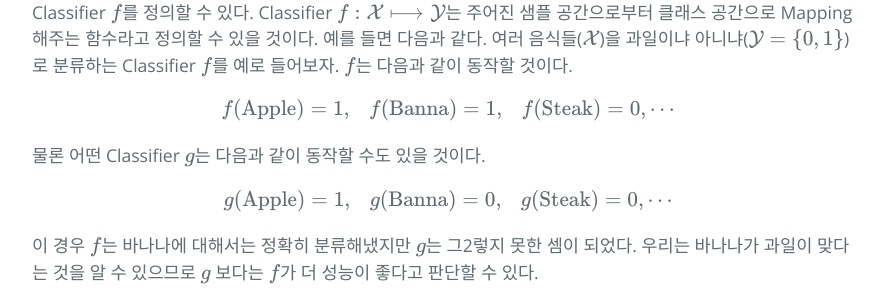
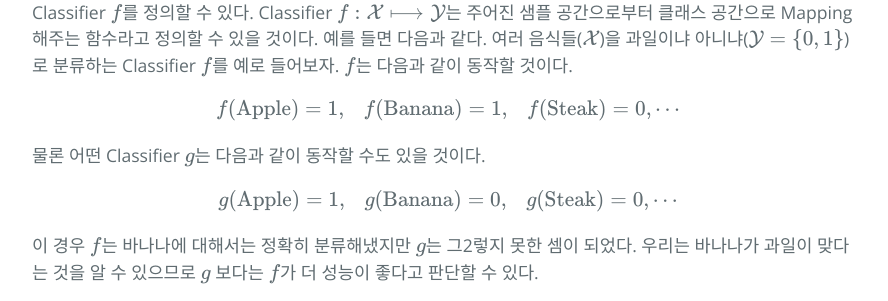
Before and after one commit to hcnoh/hcnoh.github.io, a Jekyll site: the page built from _posts/2019-04-25-logistic-regression-and-naive-bayes.md, in a window 1280 px wide and 900 px high, scrolled down 549 px. Shown: the part 161-462 px from the top of the window, without its empty margins (192-1080 px from the left). Built offline with Jekyll 4.4.1, drawn with Linux system fonts in a browser that asks for light colours; formulas are drawn with MathJax 3; comment, search, counter and statistics services are not loaded.

Commit message:
Update 2019-04-25-logistic-regression-and-naive-bayes.md

```diff
--- a/_posts/2019-04-25-logistic-regression-and-naive-bayes.md
+++ b/_posts/2019-04-25-logistic-regression-and-naive-bayes.md
@@ -18,13 +18,13 @@ permalink: /2019-04-25-logistic-regression-and-naive-bayes
 일반적으로 Classification 문제는 샘플 공간 $$\mathcal{X}$$ 상에 있는 샘플 $$\mathbf{x}_1, \mathbf{x}_2, \cdots \in \mathcal{X}$$ 각각에 대해서 이 샘플은 어떤 클래스 $$y \in \mathcal{Y}$$로 분류할 것인가에 관한 문제로 생각할 수 있을 것이다. 이러한 문제 세팅에서 자연스럽게 우리는 Classifier $$f$$를 정의할 수 있다. Classifier $$f:\mathcal{X} \longmapsto \mathcal{Y}$$는 주어진 샘플 공간으로부터 클래스 공간으로 Mapping해주는 함수라고 정의할 수 있을 것이다. 예를 들면 다음과 같다. 여러 음식들($$\mathcal{X}$$)을 과일이냐 아니냐($$\mathcal{Y}=\{0, 1 \}$$)로 분류하는 Classifier $$f$$를 예로 들어보자. $$f$$는 다음과 같이 동작할 것이다.
 
 $$
-f(\text{Apple}) = 1, \ \ \ f(\text{Banna}) = 1, \ \ \ f(\text{Steak}) = 0, \cdots
+f(\text{Apple}) = 1, \ \ \ f(\text{Banana}) = 1, \ \ \ f(\text{Steak}) = 0, \cdots
 $$
 
 물론 어떤 Classifier $$g$$는 다음과 같이 동작할 수도 있을 것이다.
 
 $$
-g(\text{Apple}) = 1, \ \ \ g(\text{Banna}) = 0, \ \ \ g(\text{Steak}) = 0, \cdots
+g(\text{Apple}) = 1, \ \ \ g(\text{Banana}) = 0, \ \ \ g(\text{Steak}) = 0, \cdots
 $$
 
 이 경우 $$f$$는 바나나에 대해서는 정확히 분류해냈지만 $$g$$는 그2렇지 못한 셈이 되었다. 우리는 바나나가 과일이 맞다는 것을 알 수 있으므로 $$g$$ 보다는 $$f$$가 더 성능이 좋다고 판단할 수 있다.
```
